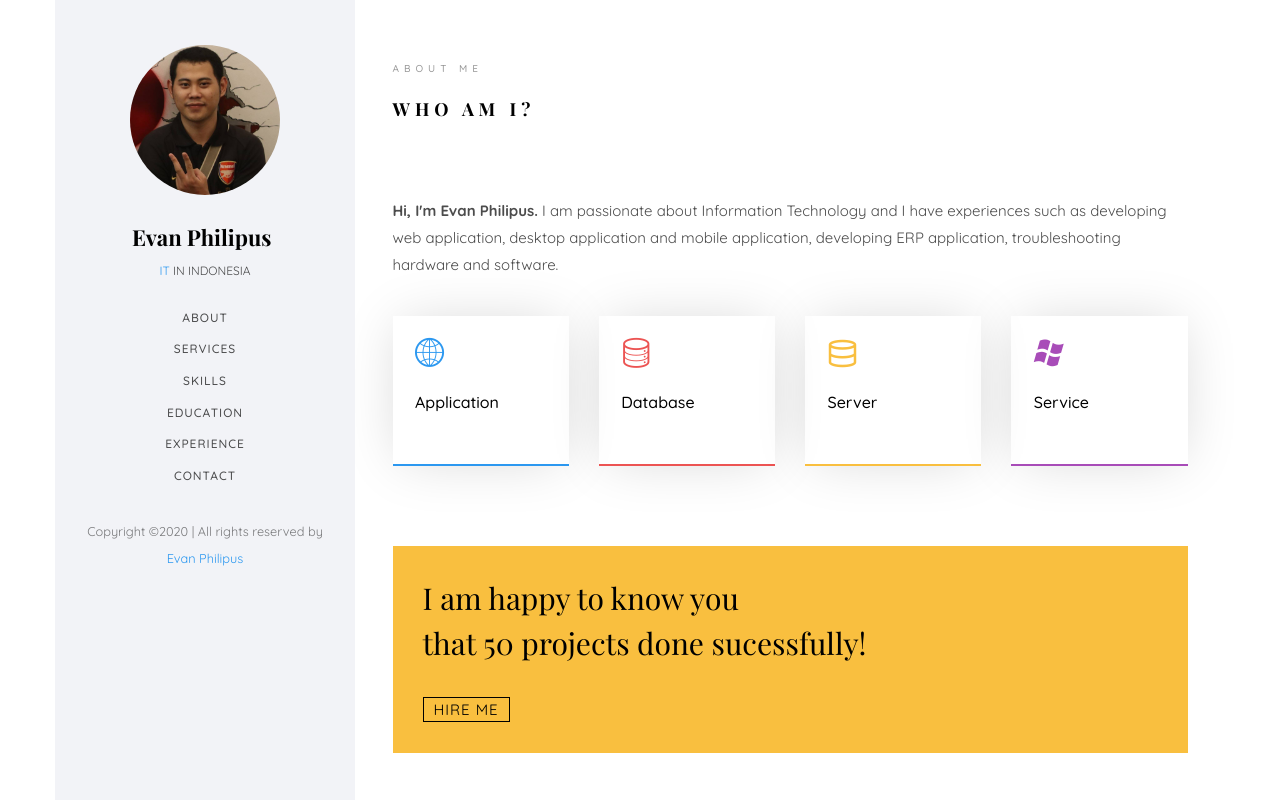
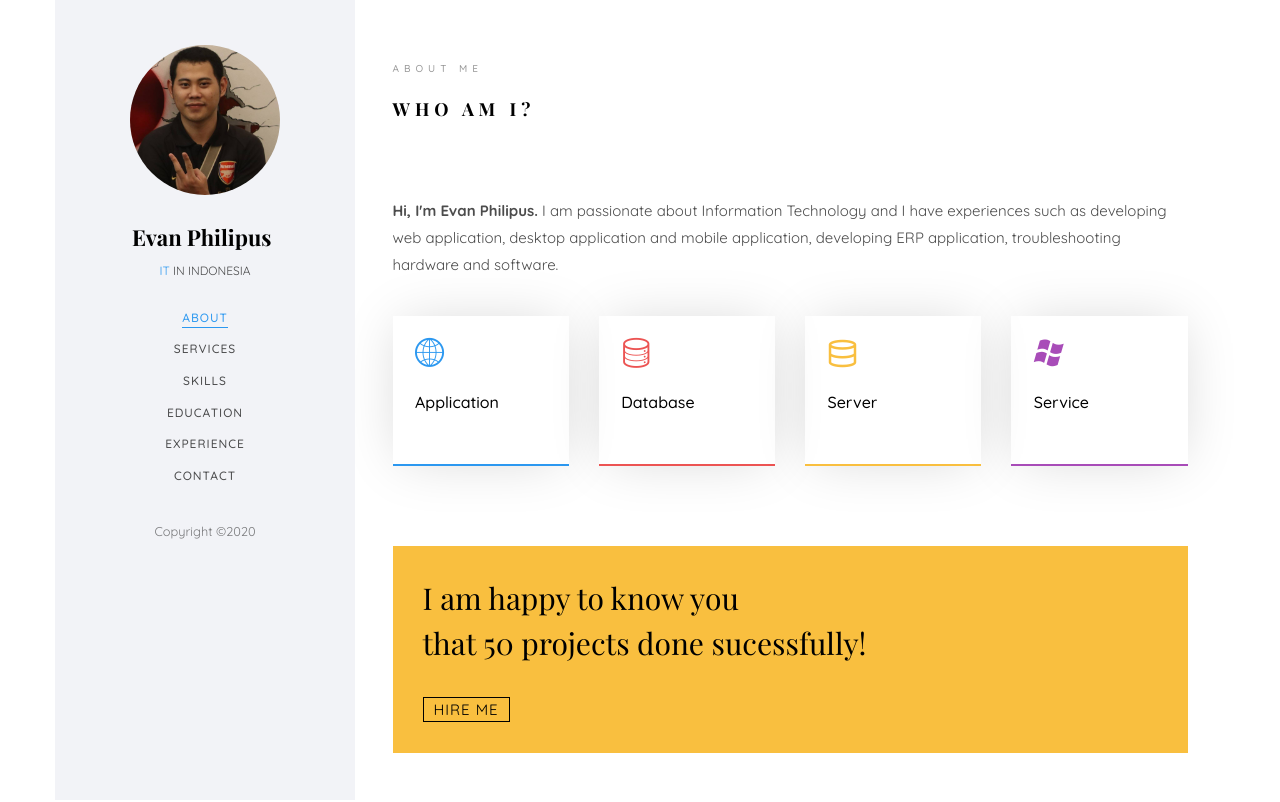
Before and after one commit to evanphilipus/evanphilipus.github.io, a plain HTML site: page index.html in a window 1280 px wide. Shown: the top 802 px of the page. Drawn offline with nearby package versions, Linux system fonts and the light colour scheme; files whose address does not match are found by name; a web font is replaced by a local one.

Commit message:
Update index.html

```diff
--- a/index.html
+++ b/index.html
@@ -65,7 +65,7 @@
 					<nav id="colorlib-main-menu" role="navigation" class="navbar">
 						<div id="navbar" class="collapse">
 							<ul>
-								<li class="active"><a href="https://evanphilipus.github.io" data-nav-section="home">About</a></li>
+								<li class="active"><a href="#" data-nav-section="about">About</a></li>
 								<li><a href="#" data-nav-section="services">Services</a></li>
 								<li><a href="#" data-nav-section="skills">Skills</a></li>
 								<li><a href="#" data-nav-section="education">Education</a></li>
@@ -79,7 +79,6 @@
 						<p>
 							<small>
 								Copyright &copy;<script>document.write(new Date().getFullYear());</script>
-								 | All rights reserved by <a href="https://www.linkedin.com/in/evan-philipus-12a89a60" target="_blank">Evan Philipus</a>
 							</small>
 						</p>
 					</div>
```
